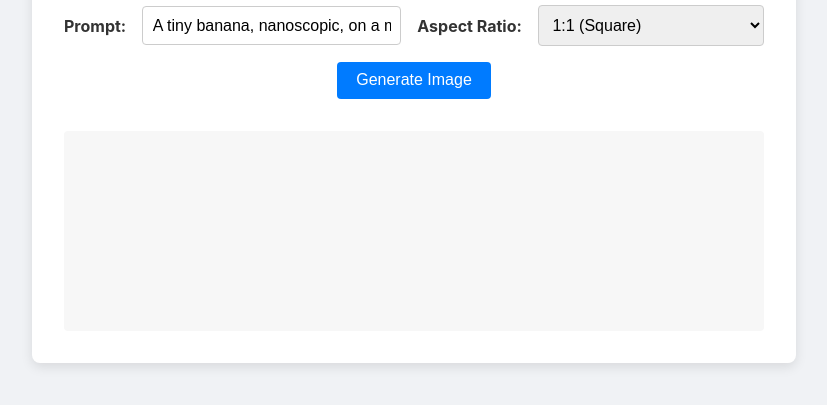
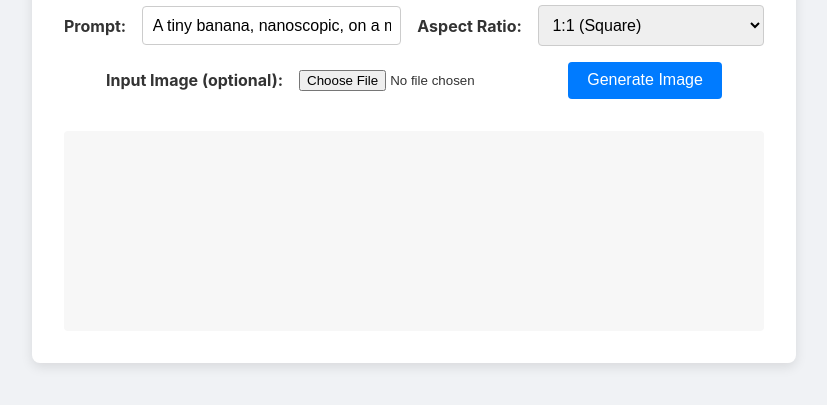
Before and after one commit to websimapi/websim-ai-aspect-ratio-test, a plain HTML site: page index.html in a window 1280 px wide. Shown: the part 143-548 px from the top of the page, without its empty margins (226-1053 px from the left). Drawn offline with Linux system fonts and the light colour scheme.

Commit message:
v4: allow input image to properly use Nano Banana AI Gemini

```diff
--- a/index.html
+++ b/index.html
@@ -26,6 +26,8 @@
                 <option value="3:4">3:4 (Portrait)</option>
                 <option value="4:3">4:3 (Standard)</option>
             </select>
+            <label for="input-image">Input Image (optional):</label>
+            <input type="file" id="input-image" accept="image/*">
             <button id="generate-btn">Generate Image</button>
         </div>
         <div id="image-container">
```
